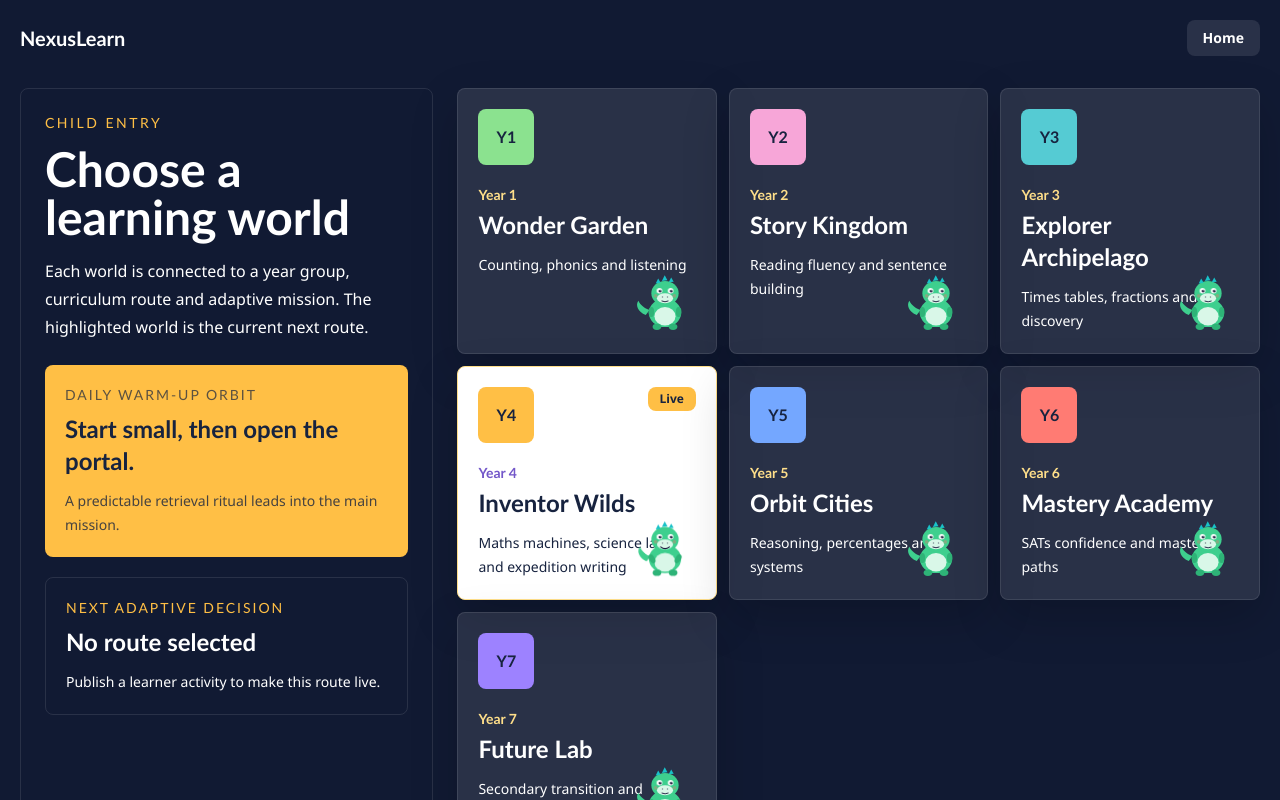
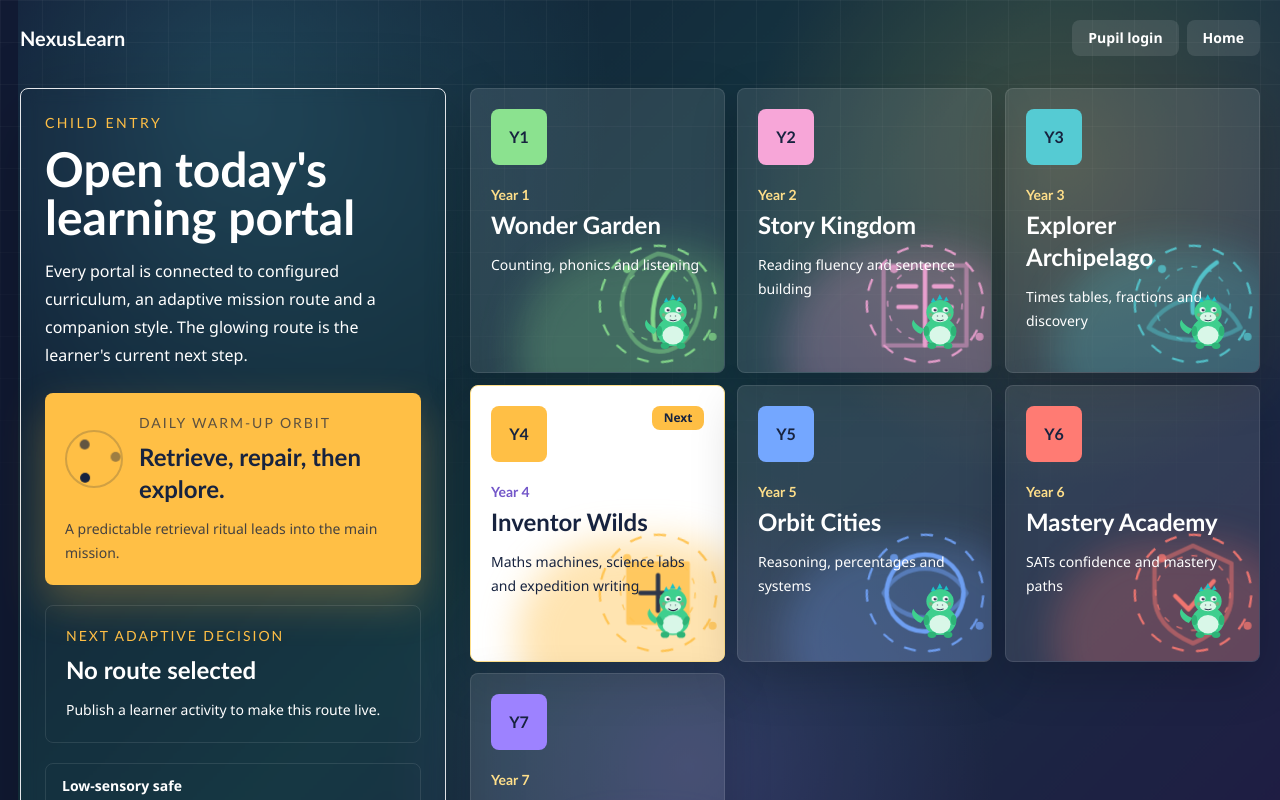
Before and after one commit to ArowuTest/nexuslearn, a Next.js app in the folder apps/web/: page /play in a window 1280 px wide. Shown: the top 800 px of the page. Built offline with nearby package versions, Linux system fonts and the light colour scheme; no server answers.

Commit message:
Improve child play entry visual experience

```diff
--- a/apps/web/src/app/globals.css
+++ b/apps/web/src/app/globals.css
@@ -109,6 +109,27 @@
   0% { transform: translateY(10px) rotate(-1deg); opacity: 0; }
   100% { transform: translateY(0) rotate(0deg); opacity: 1; }
 }
+@keyframes portal-card-enter {
+  0% { transform: translateY(18px) scale(0.98); opacity: 0; }
+  100% { transform: translateY(0) scale(1); opacity: 1; }
+}
+@keyframes portal-ring-drift {
+  0% { transform: rotate(0deg) scale(0.98); opacity: 0.62; }
+  50% { transform: rotate(180deg) scale(1.04); opacity: 1; }
+  100% { transform: rotate(360deg) scale(0.98); opacity: 0.62; }
+}
+@keyframes portal-spark-hop {
+  0%, 100% { transform: translate(0, 0) scale(1); opacity: 0.6; }
+  45% { transform: translate(5px, -8px) scale(1.18); opacity: 1; }
+}
+@keyframes orbit-dot {
+  0% { transform: rotate(0deg) translateX(20px) rotate(0deg); }
+  100% { transform: rotate(360deg) translateX(20px) rotate(-360deg); }
+}
+@keyframes aurora-shift {
+  0%, 100% { transform: translate3d(-4%, -2%, 0) scale(1); opacity: 0.72; }
+  50% { transform: translate3d(4%, 2%, 0) scale(1.05); opacity: 0.95; }
+}
 
 .anim-float { animation: float-y 5s ease-in-out infinite; }
 .anim-bob { animation: bob 3.2s ease-in-out infinite; }
@@ -129,12 +150,27 @@
   .anim-portal-spin, .anim-portal-pulse, .anim-scan-line, .anim-orbit {
     animation: none;
   }
+  .play-entry__aurora,
+  .play-entry__orbit span,
+  .world-portal,
+  .portal-scene__ring,
+  .portal-scene__spark {
+    animation: none;
+  }
 }
 .reduced-motion .anim-float, .reduced-motion .anim-bob, .reduced-motion .anim-blink,
 .reduced-motion .anim-tail, .reduced-motion .anim-glow, .reduced-motion .anim-egg-rock,
 .reduced-motion .anim-pop, .reduced-motion .anim-squash, .reduced-motion .anim-shake,
 .reduced-motion .anim-portal-spin, .reduced-motion .anim-portal-pulse, .reduced-motion .anim-scan-line,
 .reduced-motion .anim-orbit {
+  animation: none;
+}
+
+.reduced-motion .play-entry__aurora,
+.reduced-motion .play-entry__orbit span,
+.reduced-motion .world-portal,
+.reduced-motion .portal-scene__ring,
+.reduced-motion .portal-scene__spark {
   animation: none;
 }
 
@@ -149,6 +185,131 @@
 .tile-press { transition: transform 0.12s cubic-bezier(0.34, 1.56, 0.64, 1); }
 .tile-press:hover { transform: translateY(-3px); }
 .tile-press:active { transform: scale(0.96); }
+
+.play-entry {
+  position: relative;
+  isolation: isolate;
+}
+
+.play-entry__aurora,
+.play-entry__grid {
+  position: fixed;
+  inset: 0;
+  pointer-events: none;
+}
+
+.play-entry__aurora {
+  z-index: -2;
+  background:
+    radial-gradient(circle at 16% 12%, rgba(85, 203, 211, 0.22), transparent 28%),
+    radial-gradient(circle at 78% 20%, rgba(255, 191, 69, 0.2), transparent 26%),
+    radial-gradient(circle at 50% 92%, rgba(157, 130, 255, 0.2), transparent 30%),
+    linear-gradient(135deg, #111a33 0%, #173b44 48%, #211b45 100%);
+  animation: aurora-shift 12s ease-in-out infinite;
+}
+
+.play-entry__grid {
+  z-index: -1;
+  background-image:
+    linear-gradient(rgba(255,255,255,0.055) 1px, transparent 1px),
+    linear-gradient(90deg, rgba(255,255,255,0.055) 1px, transparent 1px);
+  background-size: 42px 42px;
+  mask-image: linear-gradient(to bottom, rgba(0,0,0,0.72), transparent 78%);
+}
+
+.play-entry__orbit {
+  position: relative;
+  width: 58px;
+  height: 58px;
+  flex: 0 0 auto;
+  border-radius: 9999px;
+  border: 2px solid rgba(23,35,63,0.2);
+}
+
+.play-entry__orbit span {
+  position: absolute;
+  left: 24px;
+  top: 24px;
+  width: 10px;
+  height: 10px;
+  border-radius: 9999px;
+  background: #17233f;
+  animation: orbit-dot 4s linear infinite;
+}
+
+.play-entry__orbit span:nth-child(2) { animation-delay: -1.25s; opacity: 0.68; }
+.play-entry__orbit span:nth-child(3) { animation-delay: -2.5s; opacity: 0.42; }
+
+.world-portal {
+  animation: portal-card-enter 0.56s ease both;
+  animation-delay: var(--delay, 0ms);
+  isolation: isolate;
+}
+
+.world-portal::before {
+  content: "";
+  position: absolute;
+  inset: auto -18% -28% 18%;
+  height: 72%;
+  border-radius: 9999px;
+  background: color-mix(in srgb, var(--accent, #ffbf45), transparent 76%);
+  filter: blur(18px);
+  z-index: 0;
+}
+
+.world-portal--live::before {
+  background: color-mix(in srgb, var(--accent, #ffbf45), transparent 58%);
+}
+
+.portal-scene {
+  position: absolute;
+  right: -8px;
+  bottom: -6px;
+  width: 148px;
+  height: 148px;
+  opacity: 0.9;
+  z-index: 1;
+}
+
+.portal-scene__ring {
+  fill: none;
+  stroke-width: 1.5;
+  stroke-dasharray: 8 8;
+  transform-origin: 50% 50%;
+  animation: portal-ring-drift 10s linear infinite;
+}
+
+.portal-scene__ring--inner {
+  stroke-width: 1;
+  stroke-dasharray: 4 6;
+  animation-duration: 7s;
+  animation-direction: reverse;
+}
+
+.portal-scene__glyph {
+  stroke-width: 3;
+  stroke-linejoin: round;
+  opacity: 0.5;
+}
+
+.world-portal--live .portal-scene__glyph {
+  opacity: 0.84;
+}
+
+.portal-scene__line {
+  fill: none;
+  stroke-width: 3;
+  stroke-linecap: round;
+  stroke-linejoin: round;
+}
+
+.portal-scene__spark {
+  animation: portal-spark-hop 2.4s ease-in-out infinite;
+}
+
+.portal-scene__spark--two {
+  animation-delay: -1.2s;
+}
 
 .iso-tile {
   width: 42px;
--- a/apps/web/src/app/play/page.tsx
+++ b/apps/web/src/app/play/page.tsx
@@ -12,6 +12,8 @@ const PROFILES = [
   ["Isla", "Year 6", "Mastery Academy", "SATs confidence and mastery paths", "#ff7b73"],
   ["Zain", "Year 7", "Future Lab", "Secondary transition and simulations", "#9d82ff"],
 ] as const;
+
+const WORLD_SHAPES = ["seed", "story", "island", "machine", "orbit", "crest", "lab"] as const;
 
 export default async function PlayEntry() {
   const [worlds, nextActivity, runtimeFlags] = await Promise.all([
@@ -31,6 +33,7 @@ export default async function PlayEntry() {
         accent: String(world.config?.accent || "#ffbf45"),
         route: `/play/mission?studentId=${encodeURIComponent(DEFAULT_STUDENT_ID)}&world=${encodeURIComponent(world.key)}`,
         live: world.key === nextActivity?.world_key,
+        shape: WORLD_SHAPES[(Math.max(1, world.year_group) - 1) % WORLD_SHAPES.length],
       }))
     : PROFILES.map(([name, year, world, focus, accent]) => ({
         name,
@@ -40,6 +43,7 @@ export default async function PlayEntry() {
         accent,
         route: "/play/mission",
         live: name === "Alex",
+        shape: WORLD_SHAPES[(Number(year.replace("Year ", "")) - 1) % WORLD_SHAPES.length],
       }));
 
   if (!childPlayEnabled) {
@@ -58,23 +62,37 @@ export default async function PlayEntry() {
   }
 
   return (
-    <main className="min-h-screen bg-[#111a33] text-white">
-      <div className="mx-auto max-w-7xl px-5 py-5">
+    <main className="play-entry min-h-screen overflow-hidden bg-[#111a33] text-white">
+      <div className="play-entry__aurora" aria-hidden="true" />
+      <div className="play-entry__grid" aria-hidden="true" />
+      <div className="relative mx-auto max-w-7xl px-5 py-5">
         <nav className="flex flex-wrap items-center justify-between gap-4">
           <Link href="/" className="font-display text-xl font-semibold">NexusLearn</Link>
-          <Link href="/" className="rounded-lg bg-white/10 px-4 py-2 text-sm font-semibold">Home</Link>
+          <div className="flex flex-wrap gap-2">
+            <Link href="/login" className="rounded-lg bg-white/10 px-4 py-2 text-sm font-semibold">Pupil login</Link>
+            <Link href="/" className="rounded-lg bg-white/10 px-4 py-2 text-sm font-semibold">Home</Link>
+          </div>
         </nav>
 
-        <section className="mt-8 grid gap-6 lg:grid-cols-[0.68fr_1.32fr]">
-          <aside className="rounded-lg border border-white/10 bg-white/8 p-6">
+        <section className="mt-8 grid gap-6 lg:grid-cols-[0.7fr_1.3fr]">
+          <aside className="rounded-lg border border-white/12 bg-[#142746]/88 p-6 shadow-[0_24px_80px_rgba(0,0,0,0.24)] backdrop-blur">
             <p className="font-display text-sm uppercase tracking-[0.18em] text-[#ffbf45]">Child entry</p>
-            <h1 className="font-display mt-3 text-4xl font-semibold leading-tight md:text-5xl">Choose a learning world</h1>
+            <h1 className="font-display mt-3 text-4xl font-semibold leading-tight md:text-5xl">Open today&apos;s learning portal</h1>
             <p className="mt-4 leading-7 text-white/68">
-              Each world is connected to a year group, curriculum route and adaptive mission. The highlighted world is the current next route.
+              Every portal is connected to configured curriculum, an adaptive mission route and a companion style. The glowing route is the learner&apos;s current next step.
             </p>
-            <div className="mt-6 rounded-lg bg-[#ffbf45] p-5 text-[#17233f]">
-              <p className="font-display text-sm uppercase tracking-[0.14em] opacity-70">Daily warm-up orbit</p>
-              <h2 className="font-display mt-2 text-2xl font-semibold">Start small, then open the portal.</h2>
+            <div className="mt-6 rounded-lg bg-[#ffbf45] p-5 text-[#17233f] shadow-[0_18px_42px_rgba(255,191,69,0.28)]">
+              <div className="flex items-center gap-4">
+                <div className="play-entry__orbit" aria-hidden="true">
+                  <span />
+                  <span />
+                  <span />
+                </div>
+                <div>
+                  <p className="font-display text-sm uppercase tracking-[0.14em] opacity-70">Daily warm-up orbit</p>
+                  <h2 className="font-display mt-2 text-2xl font-semibold">Retrieve, repair, then explore.</h2>
+                </div>
+              </div>
               <p className="mt-3 text-sm leading-6 opacity-80">A predictable retrieval ritual leads into the main mission.</p>
             </div>
             <div className="mt-5 rounded-lg border border-white/10 bg-white/8 p-5">
@@ -82,28 +100,36 @@ export default async function PlayEntry() {
               <h2 className="font-display mt-2 text-2xl font-semibold">{nextActivity?.realm ?? "No route selected"}</h2>
               <p className="mt-3 text-sm leading-6 text-white/68">{nextActivity?.explanation ?? "Publish a learner activity to make this route live."}</p>
             </div>
+            <div className="mt-5 grid gap-3 sm:grid-cols-3 lg:grid-cols-1">
+              {["Low-sensory safe", "Audio-ready", "No leaderboards"].map((label) => (
+                <div key={label} className="rounded-lg border border-white/10 bg-white/8 px-4 py-3 text-sm font-semibold text-white/76">
+                  {label}
+                </div>
+              ))}
+            </div>
           </aside>
 
           <section className="grid gap-3 sm:grid-cols-2 xl:grid-cols-3">
-            {profiles.map((profile) => (
+            {profiles.map((profile, index) => (
               <Link
                 key={`${profile.year}-${profile.world}`}
                 href={profile.route}
-                className={`tile-press relative min-h-[220px] rounded-lg border p-5 shadow-[0_18px_48px_rgba(0,0,0,0.18)] ${profile.live ? "border-[#ffdf8a] bg-white text-[#17233f]" : "border-white/10 bg-white/10 text-white"}`}
-                style={{ "--accent": profile.accent } as CSSProperties}
+                className={`tile-press world-portal relative min-h-[258px] overflow-hidden rounded-lg border p-5 shadow-[0_18px_48px_rgba(0,0,0,0.18)] ${profile.live ? "world-portal--live border-[#ffdf8a] bg-white text-[#17233f]" : "border-white/10 bg-white/10 text-white"}`}
+                style={{ "--accent": profile.accent, "--delay": `${index * 110}ms` } as CSSProperties}
               >
+                <PortalScene shape={profile.shape} live={profile.live} accent={profile.accent} />
                 <div className="flex items-start justify-between gap-3">
-                  <div className="grid h-14 w-14 place-items-center rounded-lg font-display font-semibold text-[#17233f]" style={{ backgroundColor: profile.accent }}>
+                  <div className="relative z-10 grid h-14 w-14 place-items-center rounded-lg font-display font-semibold text-[#17233f]" style={{ backgroundColor: profile.accent }}>
                     {profile.year.replace("Year ", "Y")}
                   </div>
                   {profile.live && showDemoBadges && (
-                    <span className="rounded-lg bg-[#ffbf45] px-3 py-1 text-xs font-bold text-[#17233f]">Live</span>
+                    <span className="relative z-10 rounded-lg bg-[#ffbf45] px-3 py-1 text-xs font-bold text-[#17233f]">Next</span>
                   )}
                 </div>
-                <p className={`font-display mt-5 text-sm font-semibold ${profile.live ? "text-[#7357c9]" : "text-[#ffdf8a]"}`}>{profile.year}</p>
-                <h2 className="font-display mt-1 text-2xl font-semibold">{profile.world}</h2>
-                <p className={`mt-3 text-sm leading-6 ${profile.live ? "text-[#17233f]/68" : "text-white/62"}`}>{profile.focus}</p>
-                <div className="absolute bottom-5 right-5">
+                <p className={`relative z-10 font-display mt-5 text-sm font-semibold ${profile.live ? "text-[#7357c9]" : "text-[#ffdf8a]"}`}>{profile.year}</p>
+                <h2 className="relative z-10 font-display mt-1 text-2xl font-semibold">{profile.world}</h2>
+                <p className={`relative z-10 mt-3 max-w-[14rem] text-sm leading-6 ${profile.live ? "text-[#17233f]/68" : "text-white/62"}`}>{profile.focus}</p>
+                <div className="absolute bottom-5 right-5 z-10">
                   <Dino mood={profile.live ? "happy" : "idle"} size={62} />
                 </div>
               </Link>
@@ -114,3 +140,26 @@ export default async function PlayEntry() {
     </main>
   );
 }
+
+function PortalScene({ shape, live, accent }: { shape: (typeof WORLD_SHAPES)[number]; live: boolean; accent: string }) {
+  const nodes = {
+    seed: ["M50 16 C28 24 20 48 30 68 C42 92 74 84 78 54 C80 32 68 18 50 16Z", "M48 74 C44 55 48 36 60 24"],
+    story: ["M22 24 H78 V78 H22 Z", "M50 24 V78 M32 38 H44 M56 38 H68 M32 52 H44 M56 52 H68"],
+    island: ["M20 66 C34 42 68 38 82 66 C66 76 38 78 20 66Z", "M50 56 C48 42 54 30 66 22"],
+    machine: ["M30 30 H70 V70 H30 Z", "M38 50 H62 M50 38 V62"],
+    orbit: ["M22 50 C34 28 66 28 78 50 C66 72 34 72 22 50Z", "M50 24 A26 26 0 1 0 50 76 A26 26 0 1 0 50 24"],
+    crest: ["M50 18 L76 30 V52 C76 68 64 78 50 84 C36 78 24 68 24 52 V30 Z", "M38 52 L47 61 L64 42"],
+    lab: ["M40 20 H60 M45 20 V40 L28 76 H72 L55 40 V20", "M36 62 H64"],
+  }[shape];
+
+  return (
+    <svg className="portal-scene" viewBox="0 0 100 100" aria-hidden="true">
+      <circle className="portal-scene__ring" cx="50" cy="50" r="38" stroke={accent} />
+      <circle className="portal-scene__ring portal-scene__ring--inner" cx="50" cy="50" r="25" stroke={accent} />
+      <path className="portal-scene__glyph" d={nodes[0]} fill={live ? accent : "none"} stroke={accent} />
+      <path className="portal-scene__line" d={nodes[1]} stroke={live ? "#17233f" : accent} />
+      <circle className="portal-scene__spark" cx="24" cy="28" r="2.5" fill={accent} />
+      <circle className="portal-scene__spark portal-scene__spark--two" cx="78" cy="70" r="2.5" fill={accent} />
+    </svg>
+  );
+}
```
Also changed, not shown: 1 other file (tests, documents, lock files or other folders).
